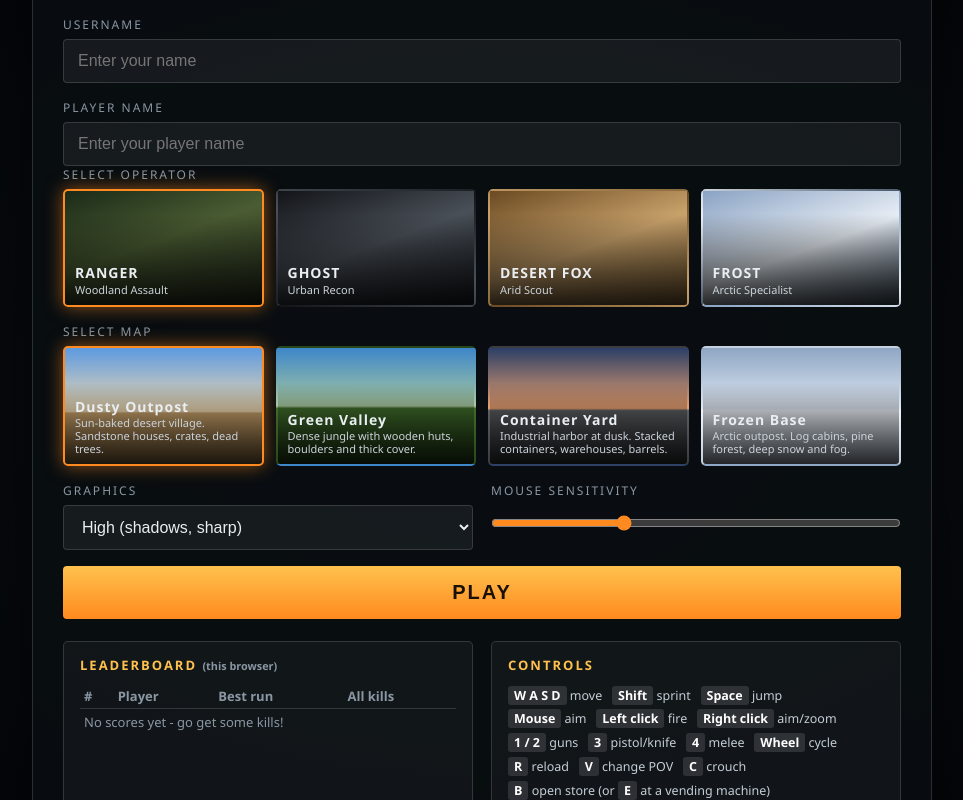
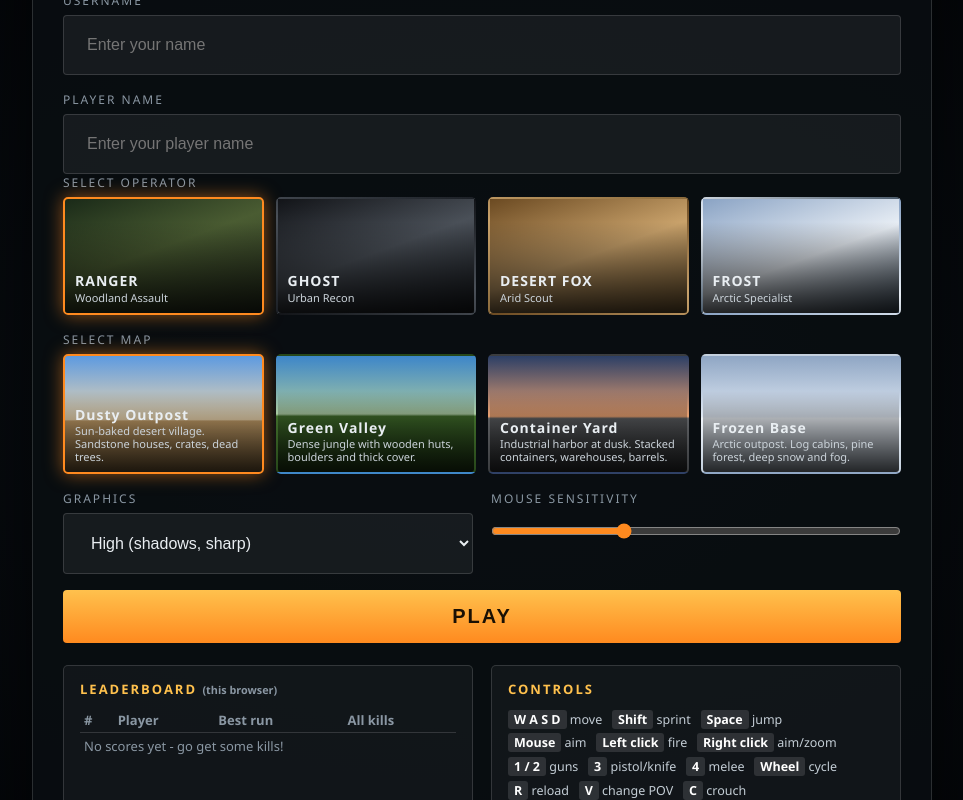
Before and after one commit to mindfire55/Mind, a plain HTML site: page index.html in a window 1280 px wide. Shown: the whole page, without its empty margins (158-1121 px from the left). Drawn offline with nearby package versions, Linux system fonts and the light colour scheme.

Commit message:
Update style.css

```diff
--- a/style.css
+++ b/style.css
@@ -104,7 +104,7 @@ label { display: block; font-size: 12px; letter-spacing: 2px; color: var(--muted
 
 input[type="text"], select {
   width: 100%;
-  padding: 12px 14px;
+  padding: 20px 23px;
   background: rgba(255, 255, 255, 0.06);
   border: 1px solid var(--line);
   border-radius: 4px;
```
